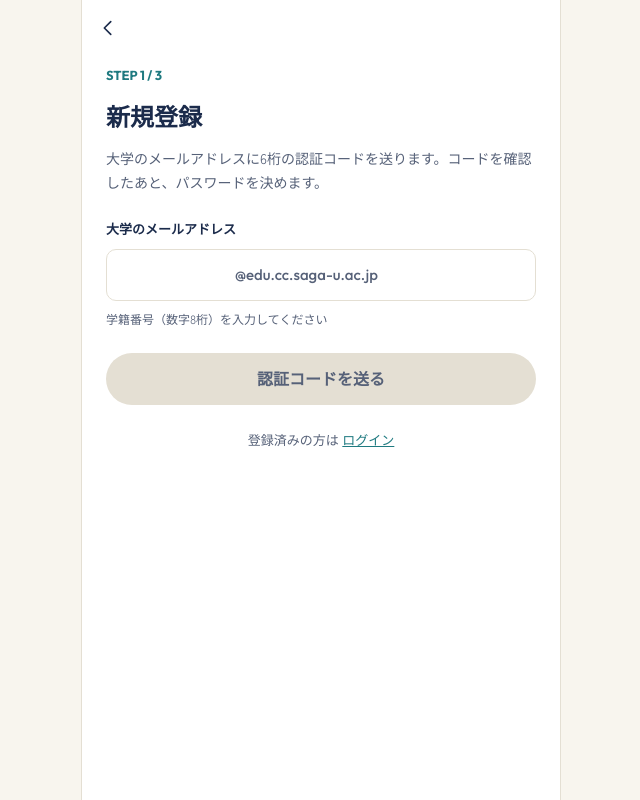
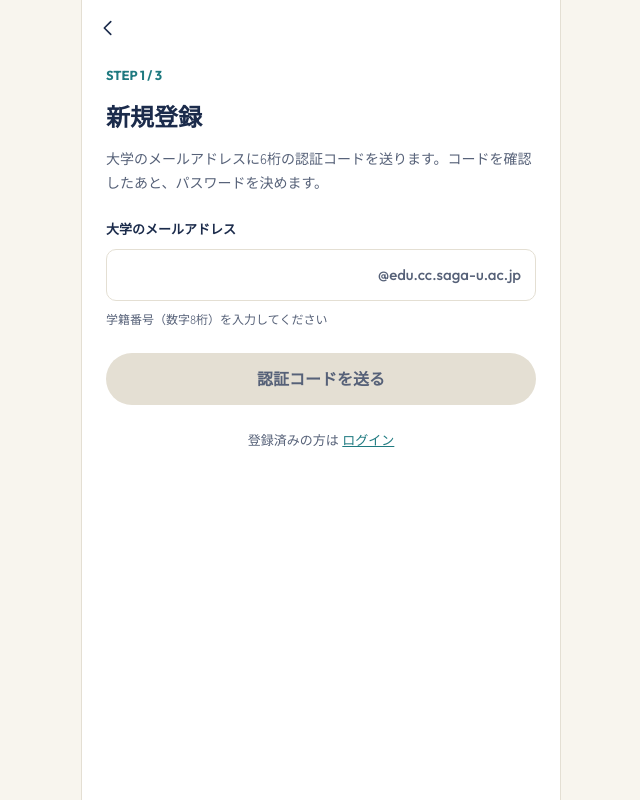
Before and after one commit to takuma0403/osagari_web, a React (Vite) app in the folder app/: page /signup in a window 1280 px wide. Shown: the whole page, without its empty margins (319-959 px from the left). Built offline with nearby package versions, Linux system fonts and the light colour scheme.

Commit message:
🎨 style: メールアドレス欄のドメインを枠の右端に寄せる DS-3 (#13)

```diff
--- a/app/src/components/EmailField/EmailField.module.css
+++ b/app/src/components/EmailField/EmailField.module.css
@@ -1,5 +1,4 @@
-/* 8桁が収まる幅にして、固定のドメインを続けて表示する（Login・SignUp） */
+/* 学籍番号の入力欄を残りの幅いっぱいに広げ、固定のドメインを枠の右端に寄せる（Login・SignUp） */
 .studentId {
-  flex-grow: 0;
-  width: 110px;
+  flex-grow: 1;
 }
```
